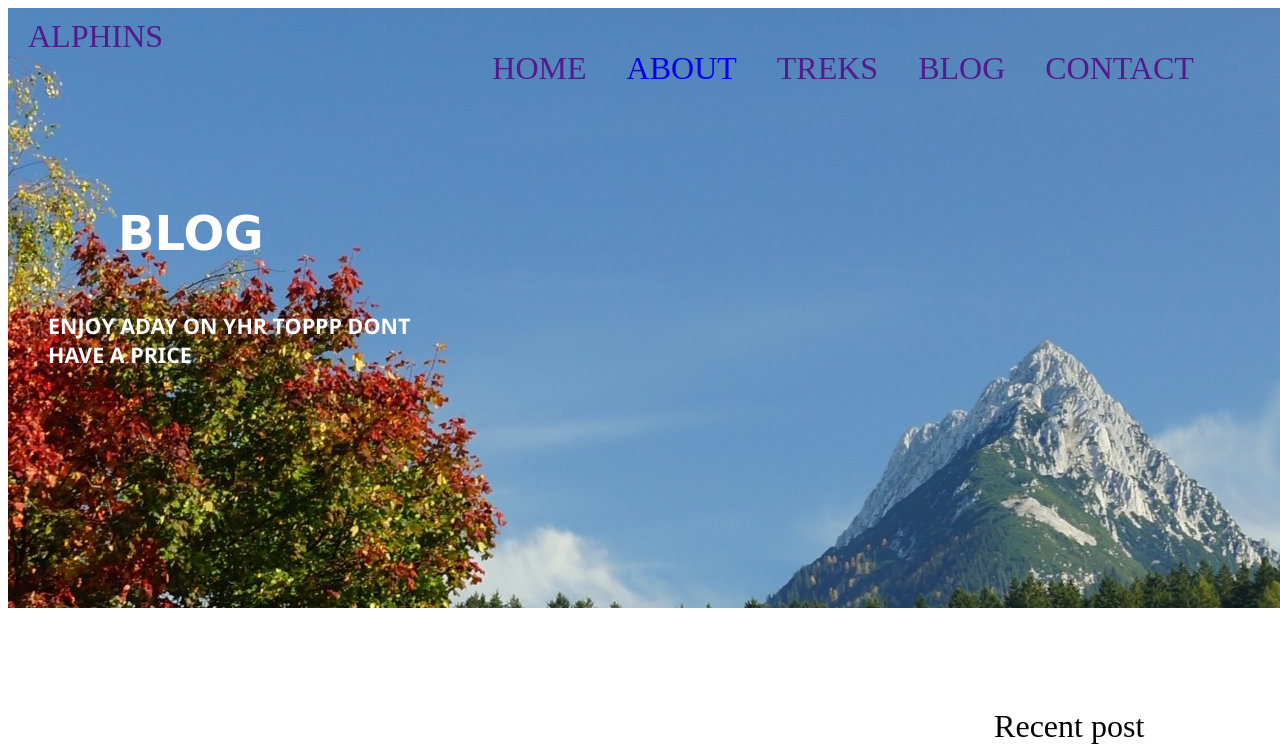
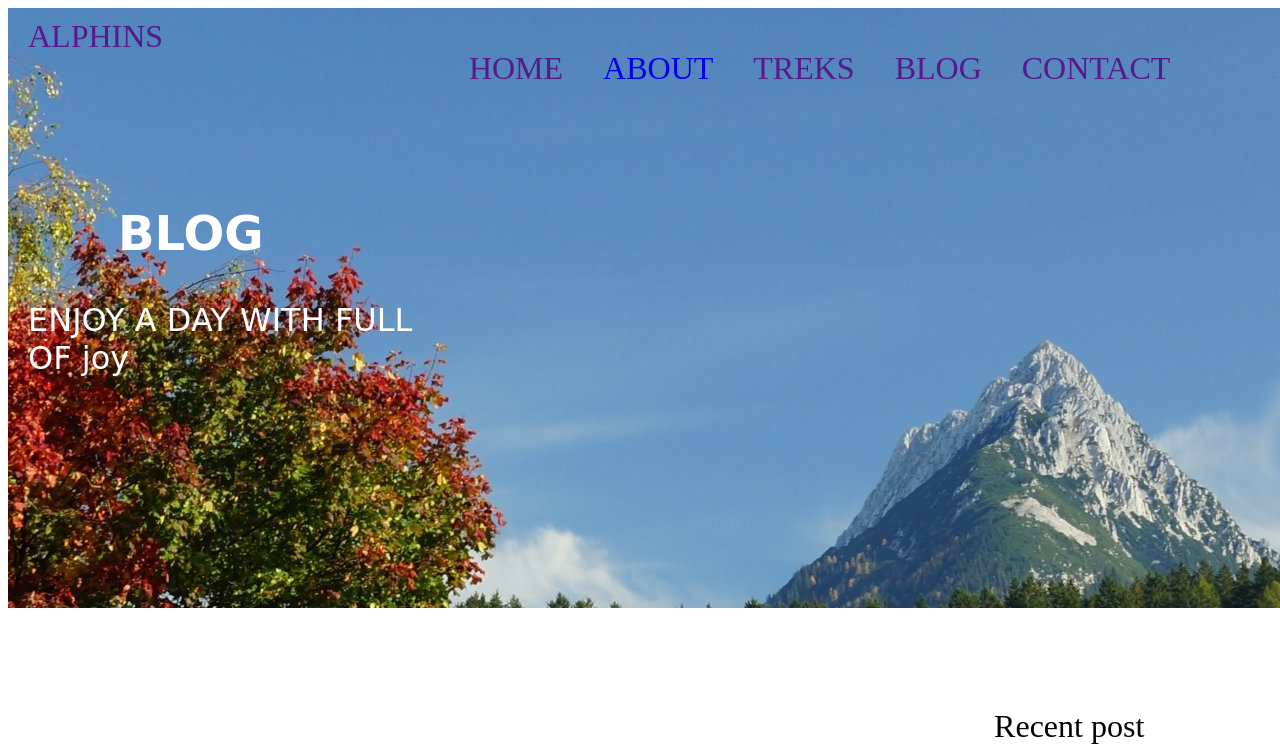
Before and after one commit to khushilal1/frontend_project, a plain HTML site: page index.html in a window 1280 px wide. Shown: the top 755 px of the page. Drawn offline with Linux system fonts and the light colour scheme.

Commit message:
added files

```diff
--- a/about.css
+++ b/about.css
@@ -120,16 +120,16 @@ color: blue;}
 
 
 .discover{
-    border: 3px solid rgb(212, 211, 216);
     height: 600px;
     width: 2000PX;
+    background-color: rgb(234, 241, 234);
     display: flex;
     margin-top:20% ;
     opacity: 0.5;
-box-shadow: 5px 5px 5px rgb(199, 164, 26);
+
+}
 
 
-}
 .stk{
   height: 5px;
   width: 410px;
--- a/index.html
+++ b/index.html
@@ -21,7 +21,7 @@
             <H2 class="blog">BLOG
             </H2>
 
-            <h6>ENJOY ADAY ON YHR TOPPP DONT HAVE A PRICE</h6>
+            <div class="enjoy">ENJOY A DAY WITH FULL OF   joy</div>
         </div>
 
         </p>
--- a/project.css
+++ b/project.css
@@ -71,7 +71,11 @@ border-radius: 5px;
   text-align: left;
 
 }
-
+.enjoy{display: inline;
+color: white;
+font-family: cursive;
+font-size: 1em;
+}
 
 .paragraph{margin-left: 300px;
 font-size: 2em;
```
